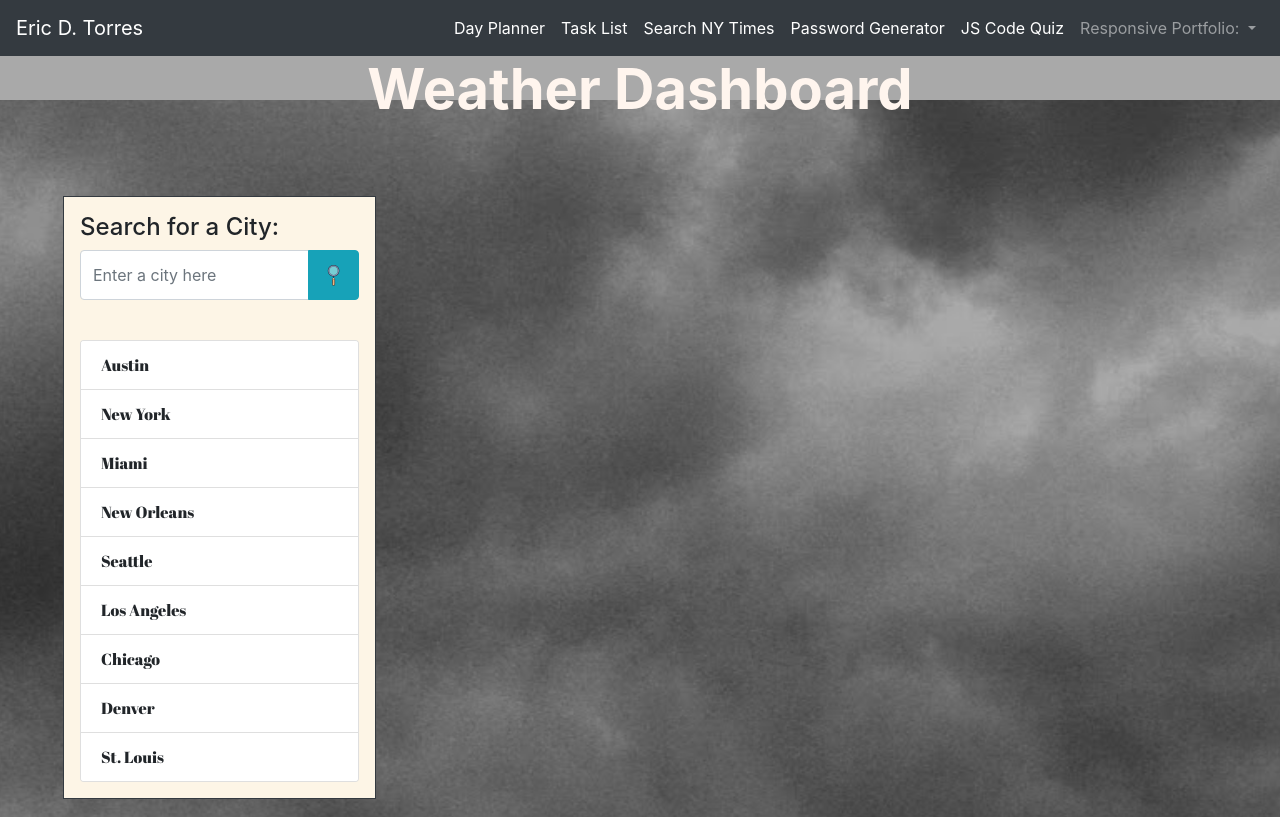
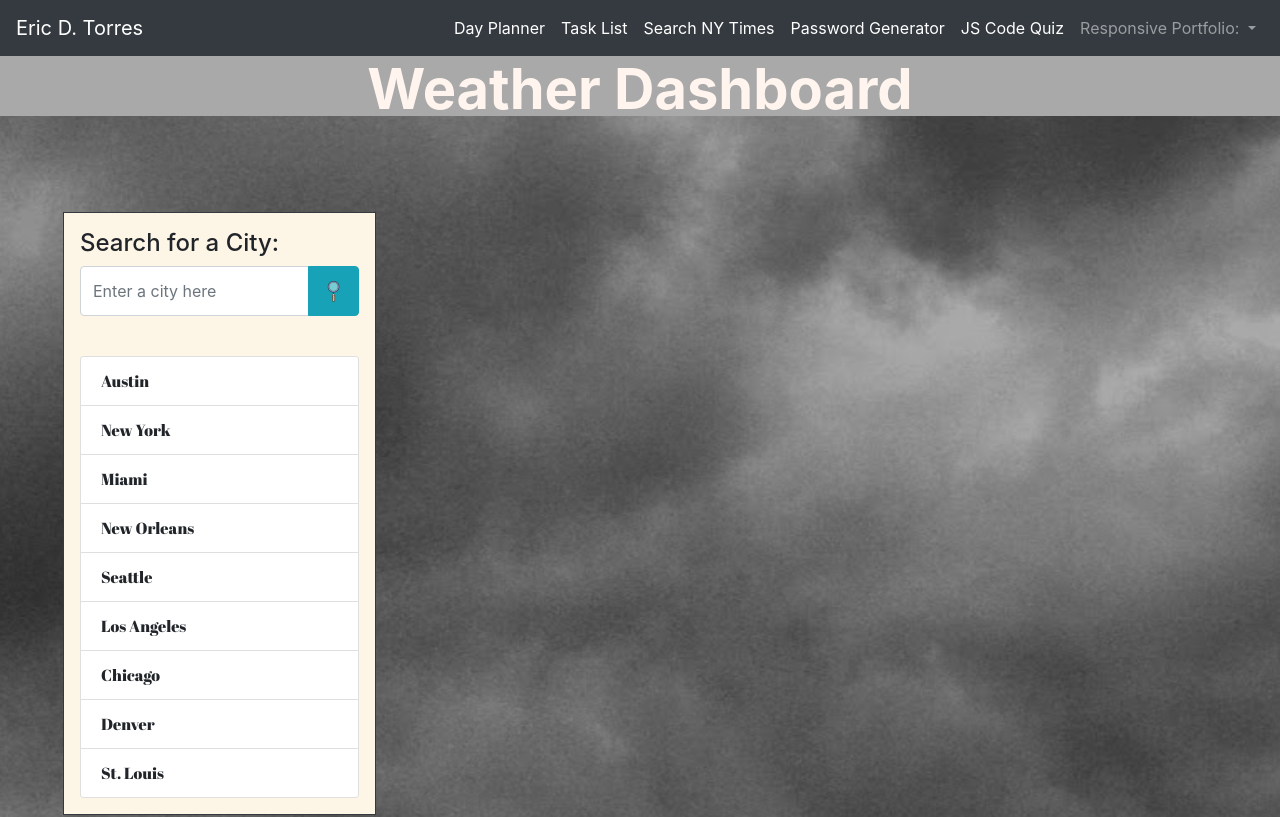
Before and after one commit to etorres-revature/Weather_Dashboard, a plain HTML site: page index.html in a window 1280 px wide. Shown: the top 817 px of the page. Drawn offline with nearby package versions, Linux system fonts and the light colour scheme; no server answers.

Commit message:
enlarging header %

```diff
--- a/style.css
+++ b/style.css
@@ -7,7 +7,7 @@ body {
 }
 
 header {
-    height: 5.5%;
+    height: 7.5%;
     background-color: darkgrey;
     color: seashell;
 }
```
